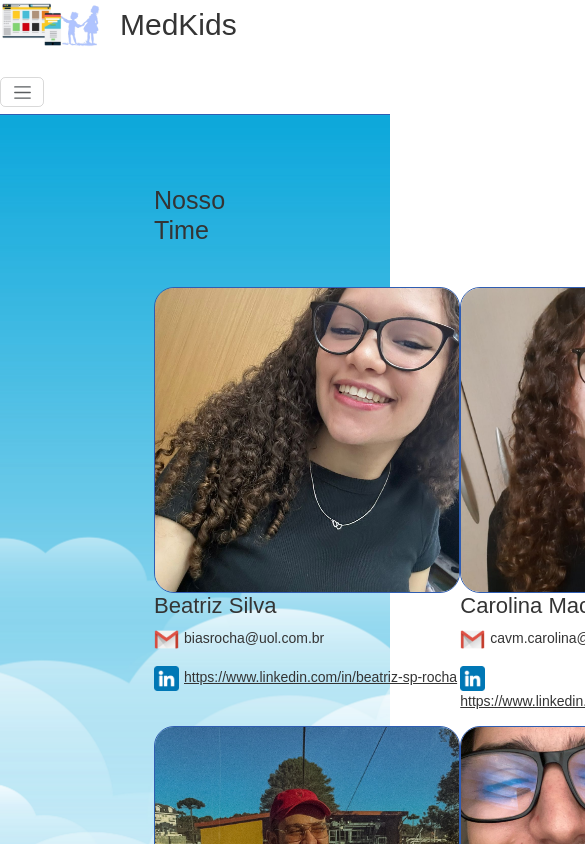
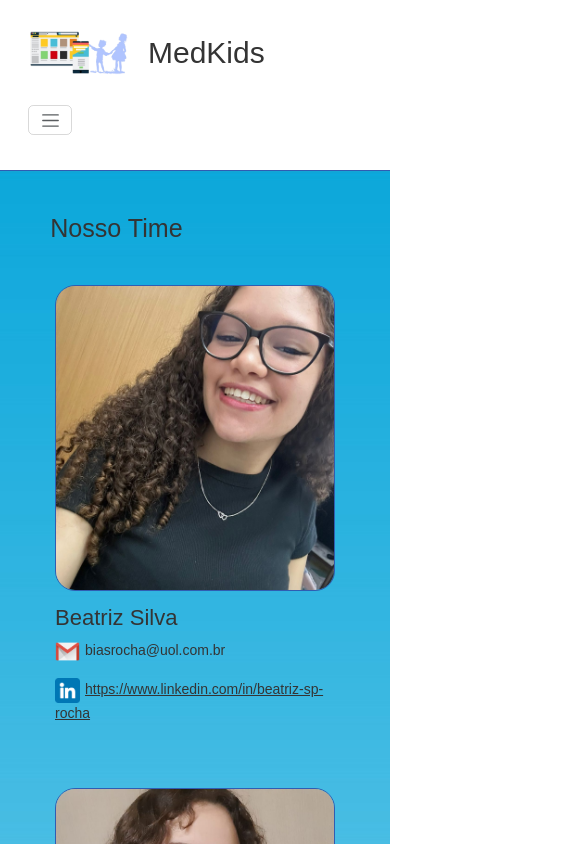
Before and after one commit to CavMCarolina/HC-Challenge, a React (Vite) app: page /nossaequipe in a window 390 px wide. Shown: the top 844 px of the page, 585 px wide, since content can reach past the window. Built offline with nearby package versions, Linux system fonts and the light colour scheme; a web font is replaced by a local one.

Commit message:
responsividade desktop e mobile - Header/Navbar

```diff
--- a/src/Pages/Cadastro.jsx
+++ b/src/Pages/Cadastro.jsx
@@ -178,7 +178,6 @@ export default function Cadastro() {
     <body className="body-cadastro">
       <main>
         <hr className="hr-normal" />
-        <img src={bg} alt="Foto de fundo" className="bg" />
         <div className="container">
           <div className="text-center py-3">
             <h1 className="fs-1">Torne-se um Voluntário!</h1>
@@ -191,7 +190,7 @@ export default function Cadastro() {
             </p>
           </div>
           <hr className="my-4" />
-          <div className="row justify-content-center">
+          <div className="row justify-content-center" id="cadastro_container">
             <div className="col-lg-8">
               <h4>Dados Pessoais:</h4>
               <form className="needs-validation">
--- a/src/Pages/ComoAgendar.jsx
+++ b/src/Pages/ComoAgendar.jsx
@@ -4,7 +4,6 @@ export default function ComoAgendar() {
   return (
     <main>
       <hr className="hr-normal" />
-      <img src={bg} alt="Foto de fundo" className="bg" />
       <div className="main_container">
         <h1>Como Agendar?</h1>
         <iframe
--- a/src/Pages/Home.jsx
+++ b/src/Pages/Home.jsx
@@ -6,11 +6,11 @@ export default function Main() {
     <>
       <main>
         <hr className="hr-normal" />
-        <img src={bg} alt="Foto de fundo" className="bg" />
         <div className="main_container">
+          <h1>Home</h1>
           <div className="home">
             <iframe
-              id="video_home"
+              className="video"
               src="https://www.youtube.com/embed/dfaM_jT1LkQ?si=88rT5f0Vo1VTrZ0u"
               title="YouTube video player"
               frameborder="0"
--- a/src/Pages/NossaEquipe.jsx
+++ b/src/Pages/NossaEquipe.jsx
@@ -9,12 +9,11 @@ export default function NossaEquipe() {
     <>
       <main>
         <hr className="hr-normal" />
-        <img src={bg} alt="Foto de fundo" className="bg" />
         <div className="main_container">
           <h1>Nosso Time</h1>
           <div className="lista-integrantes">
             {data.map((integrante, index) => (
-              <div id="card" key={index} className="integrante">
+              <div id="card" key={index} className="div-integrante">
                 <img src={integrante.foto} className="foto_integrante" />
                 <div>
                   <h2>{integrante.nome}</h2>
@@ -23,7 +22,7 @@ export default function NossaEquipe() {
                     {integrante.email}
                   </p>
                   <p>
-                    <img src={linkedin} className="icone" />
+                    <img src={linkedin} className="icone"/>
                     <a href={integrante.linkedin}>{integrante.linkedin}</a>
                   </p>
                 </div>
--- a/src/Pages/RaioX.jsx
+++ b/src/Pages/RaioX.jsx
@@ -4,7 +4,6 @@ export default function RaioX() {
   return (
     <main>
       <hr className="hr-normal" />
-      <img src={bg} alt="Foto de fundo" className="bg" />
       <div className="main_container">
         <h1>Exames - Raio-X</h1>
         <iframe
--- a/src/Pages/SaibaMais.jsx
+++ b/src/Pages/SaibaMais.jsx
@@ -4,7 +4,6 @@ export default function SaibaMais() {
   return (
     <main>
       <hr className="hr-normal" />
-      <img src={bg} alt="Foto de fundo" className="bg" />
       <div className="main_container">
         <h1>Voluntário - Saiba Mais</h1>
         <iframe
--- a/src/Pages/Sangue.jsx
+++ b/src/Pages/Sangue.jsx
@@ -4,7 +4,6 @@ export default function Sangue() {
   return (
     <main>
       <hr className="hr-normal" />
-      <img src={bg} alt="Foto de fundo" className="bg" />
       <div className="main_container">
         <h1>Exames - Exame de Sangue</h1>
         <iframe
--- a/src/Pages/Ultrassom.jsx
+++ b/src/Pages/Ultrassom.jsx
@@ -4,7 +4,6 @@ export default function Ultrassom() {
   return (
     <main>
       <hr className="hr-normal" />
-      <img src={bg} alt="Foto de fundo" className="bg" />
       <div className="main_container">
         <h1>Exames - Ultrassom</h1>
         <iframe
--- a/src/css/_variaveis.scss
+++ b/src/css/_variaveis.scss
@@ -1,12 +1,11 @@
 $cor_texto: rgb(52, 52, 52);
 $branco: white;
 $preto: black;
+$cor_principal: #0CA9DE;
 $cor_escura: rgb(47, 93, 178);
-$cor_principal: #04a4da51;
 $cinza_hover: rgba(165, 165, 165, 0.174);
+$nuvem: rgba(255, 255, 255, 0.69);
 
 $pequeno: 14px;
 $medio: 18px;
 $grande: 30px;
-
-$nuvem: rgba(255, 255, 255, 0.69);
--- a/src/css/style.css
+++ b/src/css/style.css
@@ -25,11 +25,13 @@ body {
 
 #header_container {
   display: flex;
-  justify-content: auto;
+  justify-content: space-around;
   gap: 20px;
-  flex-direction: column;
+  flex-direction: row;
   align-items: start;
   flex-wrap: nowrap;
+  margin: 2rem auto;
+  padding: 0;
 }
 
 #cabecalho {
@@ -100,42 +102,41 @@ body {
   opacity: 1;
 }
 
-.bg {
-  z-index: -100;
-  position: absolute;
-  width: 100%;
-  min-height: 1000px;
-  -o-object-fit: cover;
-     object-fit: cover;
+main {
+  background: url("../assets/background.jpg") no-repeat center;
+  background-size: cover;
+  border-bottom: 2px solid white;
 }
 
-.main_container {
-  margin: 0 11rem;
-  padding: 5rem 0;
+.main_container h1 {
+  margin: 3rem 10%;
+  padding: 0;
 }
 .main_container .home {
   display: flex;
-  justify-content: none;
-  gap: 100px;
-  flex-direction: row;
+  justify-content: center;
+  gap: 30px;
+  flex-direction: column;
   align-items: center;
   flex-wrap: nowrap;
+  margin: 0 1rem;
+  padding: 0;
 }
 .main_container .home #video_home {
   background-color: none;
   border: 1px solid transparent;
   border-radius: 20px;
-  width: 70%;
-  height: 31rem;
+  width: 100%;
+  height: 20rem;
 }
 .main_container .home p {
-  width: 50%;
+  background-color: rgba(255, 255, 255, 0.69);
+  border: 1px solid rgb(47, 93, 178);
+  border-radius: 20px;
+  width: 100%;
   height: auto;
-  background-color: rgba(255, 255, 255, 0.47);
-  border: 1px solid black;
-  border-radius: 10px;
   margin: 0;
-  padding: 1rem 2rem;
+  padding: 1rem;
 }
 
 .video {
@@ -169,6 +170,15 @@ body {
 .body-cadastro h4 {
   text-decoration: underline;
   margin-bottom: 15px;
+}
+.body-cadastro .btn {
+  color: #0CA9DE;
+  border-color: #0CA9DE;
+}
+.body-cadastro .btn:hover {
+  background-color: #0CA9DE;
+  border: 1px solid rgb(47, 93, 178);
+  border-radius: auto;
 }
 
 .lista-integrantes {
@@ -264,56 +274,38 @@ footer .parceria img {
 }
 
 /* Desktop */
-@media screen and (min-width: 1300px) {
-  #header_container {
-    margin: 1.3rem 10%;
-    padding: 0;
+@media screen and (min-width: 1024px) {
+  .main_container {
+    margin: 0 11rem;
+    padding: 5rem 0;
+  }
+  .main_container .home {
     display: flex;
-    justify-content: space-between;
-    gap: 0;
+    justify-content: none;
+    gap: 100px;
     flex-direction: row;
     align-items: center;
     flex-wrap: nowrap;
   }
-}
-@media screen and (min-width: 1170px) and (max-width: 1299px) {
-  #header_container {
-    display: flex;
-    justify-content: space-between;
-    gap: 0;
-    flex-direction: row;
-    align-items: center;
-    flex-wrap: nowrap;
-    margin: 1.3rem 7%;
-    padding: 0;
+  .main_container .home #video_home {
+    background-color: none;
+    border: 1px solid transparent;
+    border-radius: 20px;
+    width: 70%;
+    height: 31rem;
   }
-}
-@media screen and (min-width: 1024px) and (max-width: 1169px) {
-  #header_container {
-    display: flex;
-    justify-content: space-between;
-    gap: 0;
-    flex-direction: row;
-    align-items: center;
-    flex-wrap: nowrap;
-    margin: 1.3rem 2%;
-    padding: 0;
+  .main_container .home p {
+    width: 50%;
+    height: auto;
+    background-color: rgba(255, 255, 255, 0.47);
+    border: 1px solid black;
+    border-radius: 10px;
+    margin: 0;
+    padding: 1rem 2rem;
   }
 }
 /* Tablet */
-@media screen and (max-width: 1023px) and (min-width: 992px) {
-  #header_container {
-    display: flex;
-    justify-content: space-between;
-    gap: 0;
-    flex-direction: row;
-    align-items: center;
-    flex-wrap: nowrap;
-    margin: 1.3rem 1%;
-    padding: 0;
-  }
-}
-@media screen and (min-width: 768px) and (max-width: 991px) {
+@media screen and (min-width: 768px) and (max-width: 1023px) {
   #header_container {
     margin: 1.3rem 0;
     padding: 0;
@@ -333,6 +325,16 @@ footer .parceria img {
   .mobile_hide {
     display: none;
   }
+  #header_container {
+    display: flex;
+    justify-content: space-around;
+    gap: 20px;
+    flex-direction: column;
+    align-items: start;
+    flex-wrap: nowrap;
+    margin: 2rem;
+    padding: 0;
+  }
   #nav-bar {
     background-color: transparent;
     border: 1px solid transparent;
@@ -343,5 +345,77 @@ footer .parceria img {
     flex-direction: column;
     align-items: start;
     flex-wrap: nowrap;
+    margin: 1.5rem 0;
+    padding: 0;
+  }
+  #nav-bar .dropdown-menu {
+    margin: 10px 0;
+    padding: 0;
+  }
+  .main_container {
+    margin: 0 1rem;
+    padding: 0;
+  }
+  .main_container h1 {
+    margin: 3rem 10% 0 10%;
+    padding: 0;
+  }
+  .main_container .video {
+    width: 100%;
+    height: 50rem;
+    background-color: none;
+    border: 1px solid transparent;
+    border-radius: 20px;
+  }
+  .main_container .home {
+    display: flex;
+    justify-content: center;
+    gap: 20px;
+    flex-direction: column;
+    align-items: center;
+    flex-wrap: nowrap;
+  }
+  .main_container .home p {
+    width: 100%;
+    height: auto;
+    margin: 0;
+    padding: 1rem;
+  }
+  .lista-integrantes {
+    margin: 3rem 0;
+    padding: 0;
+    display: flex;
+    justify-content: auto;
+    gap: 50px;
+    flex-direction: column;
+    align-items: center;
+    flex-wrap: wrap;
+  }
+  .lista-integrantes .div-integrante {
+    max-width: 280px;
+  }
+  .lista-integrantes .div-integrante .foto_integrante {
+    max-width: 280px;
+  }
+  .lista-integrantes a {
+    word-wrap: break-word;
+  }
+  .lista-integrantes h2 {
+    margin-top: 1rem;
+  }
+  #cadastro_container {
+    margin: auto 1rem;
+    padding: 0;
+  }
+  footer {
+    width: 100%;
+  }
+  footer .footer_container {
+    display: flex;
+    justify-content: space-around;
+    gap: 3rem;
+    flex-direction: column;
+    align-items: center;
+    flex-wrap: nowrap;
   }
 }/*# sourceMappingURL=style.css.map */
--- a/src/css/style.scss
+++ b/src/css/style.scss
@@ -27,7 +27,8 @@ body {
 }
 
 #header_container {
-  @include mixins.flex(auto, 20px, column, start);
+  @include mixins.flex(space-around, 20px, row, start);
+  @include mixins.espacamento(2rem auto, 0);
 }
 
 #cabecalho {
@@ -85,29 +86,30 @@ body {
 }
 
 // Foto de background
-.bg {
-  z-index: -100;
-  position: absolute;
-  width: 100%;
-  min-height: 1000px;
-  object-fit: cover;
+main {
+  background: url('../assets/background.jpg') no-repeat center;
+  background-size: cover;
+  border-bottom: 2px solid white;
 }
 
 .main_container {
-  @include mixins.espacamento(0 11rem, 5rem 0);
+  h1 {
+    @include mixins.espacamento(3rem 10%, 0);
+  }
 
   .home {
-    @include mixins.flex(none, 100px);
+    @include mixins.flex(center, 30px, column);
+    @include mixins.espacamento(0 1rem, 0);
 
     #video_home {
       @include mixins.div-config(none, transparent, 20px);
-      @include mixins.size(70%, 31rem);
+      @include mixins.size(100%, 20rem);
     }
 
     p {
-      @include mixins.size(50%, auto);
-      @include mixins.div-config(rgba(255, 255, 255, 0.47), black, 10px);
-      @include mixins.espacamento(0, 1rem 2rem);
+      @include mixins.div-config(variaveis.$nuvem, variaveis.$cor_escura, 20px);
+      @include mixins.size(100%, auto);
+      @include mixins.espacamento(0, 1rem);
     }
   }
 }
@@ -139,6 +141,20 @@ body {
   h4 {
     text-decoration: underline;
     margin-bottom: 15px;
+  }
+
+  .btn {
+    color: variaveis.$cor_principal;
+    border-color: variaveis.$cor_principal;
+
+    &:hover {
+      @include mixins.div-config(variaveis.$cor_principal, variaveis.$cor_escura, auto);
+    }
+
+    // &:focus {
+    //   @include mixins.div-config(variaveis.$cor_escura, variaveis.$cor_escura, auto);
+    //   color: variaveis.$branco;
+    // }
   }
 }
 
@@ -174,6 +190,7 @@ footer {
     @include mixins.flex(center, 0, column);
 
     ul {
+      // Espacamento necessario por causa do bootstrap
       @include mixins.espacamento(0, 0);
 
       li {
@@ -218,35 +235,29 @@ footer {
 }
 
 /* Desktop */
-@media screen and (min-width: 1300px) {
-  #header_container {
-    @include mixins.espacamento(1.3rem 10%, 0);
-    @include mixins.flex(space-between, 0, row, center);
+@media screen and (min-width: 1024px) {
+  .main_container {
+    @include mixins.espacamento(0 11rem, 5rem 0);
+
+    .home {
+      @include mixins.flex(none, 100px);
+
+      #video_home {
+        @include mixins.div-config(none, transparent, 20px);
+        @include mixins.size(70%, 31rem);
+      }
+
+      p {
+        @include mixins.size(50%, auto);
+        @include mixins.div-config(rgba(255, 255, 255, 0.47), black, 10px);
+        @include mixins.espacamento(0, 1rem 2rem);
+      }
+    }
   }
 }
 
-@media screen and (min-width: 1170px) and (max-width: 1299px) {
-  #header_container {
-    @include mixins.flex(space-between, 0, row, center);
-    @include mixins.espacamento(1.3rem 7%, 0);
-  }
-}
-
-@media screen and (min-width: 1024px) and (max-width: 1169px) {
-  #header_container {
-    @include mixins.flex(space-between, 0, row, center);
-    @include mixins.espacamento(1.3rem 2%, 0);
-  }
-}
 /* Tablet */
-@media screen and (max-width: 1023px) and (min-width: 992px) {
-  #header_container {
-    @include mixins.flex(space-between, 0, row, center);
-    @include mixins.espacamento(1.3rem 1%, 0);
-  }
-}
-
-@media screen and (min-width: 768px) and (max-width: 991px) {
+@media screen and (min-width: 768px) and (max-width: 1023px) {
   #header_container {
     @include mixins.espacamento(1.3rem 0, 0);
     @include mixins.flex(space-between, 0, row, center);
@@ -263,8 +274,75 @@ footer {
     display: none;
   }
 
+  #header_container {
+    @include mixins.flex(space-around, 20px, column, start);
+    @include mixins.espacamento(2rem, 0);
+  }
+
   #nav-bar {
     @include mixins.div-config(transparent, transparent, 0);
     @include mixins.flex(center, 10px, column, start);
+    @include mixins.espacamento(1.5rem 0, 0);
+
+    .dropdown-menu {
+      @include mixins.espacamento(10px 0 , 0);
+    }
+  }
+
+  // Home
+  .main_container {
+    @include mixins.espacamento(0 1rem, 0);
+    h1 {
+      @include mixins.espacamento(3rem 10% 0 10%, 0);
+    }
+
+    .video {
+      @include mixins.size(100%, 50rem);
+      @include mixins.div-config(none, transparent, 20px);
+    }
+
+    .home {
+      @include mixins.flex(center, 20px, column);
+
+      p {
+        @include mixins.size(100%, auto);
+        @include mixins.espacamento(0, 1rem);
+      }
+    }
+  }
+
+  // Nossa Equipe
+  .lista-integrantes {
+    @include mixins.espacamento(3rem 0, 0);
+    @include mixins.flex(auto, 50px, column, center, wrap);
+
+    .div-integrante {
+      max-width: 280px;
+
+      .foto_integrante {
+        max-width: 280px;
+      }
+    }
+
+    a {
+      word-wrap: break-word;
+    }
+
+    h2 {
+      margin-top: 1rem;
+    }
+  }
+
+  // Candidate-se
+  #cadastro_container {
+    @include mixins.espacamento(auto 1rem, 0);
+  }
+
+  footer {
+    width: 100%;
+
+    .footer_container {
+      @include mixins.flex(space-around, 3rem, column, center);
+    }
   }
 }
```
Also changed, not shown: src/assets/background.jpg, 1 other file (tests, documents, lock files or other folders).
